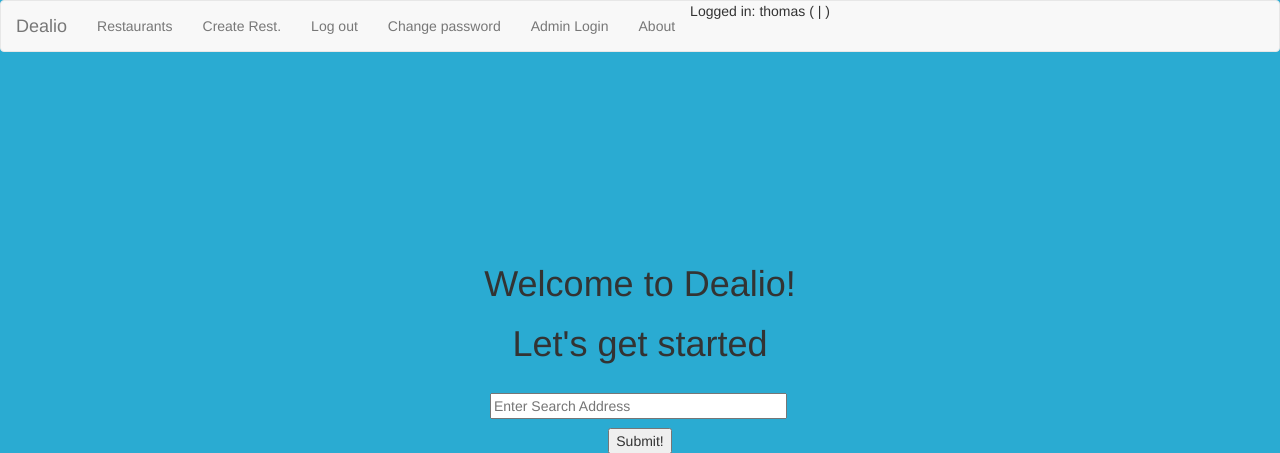
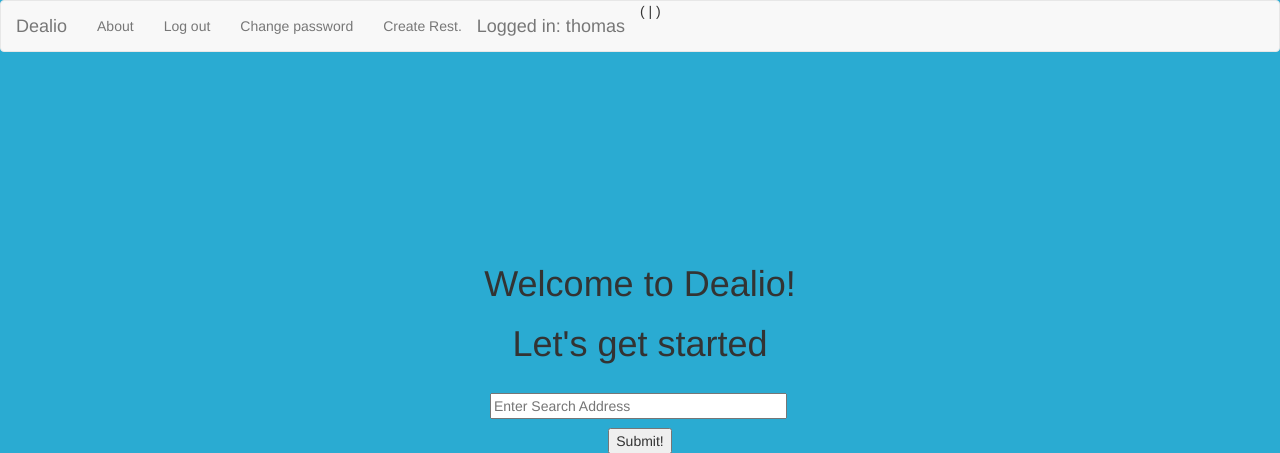
Before and after one commit to thomasrizzo96/Dealio, a Django app: page / in a window 1280 px wide. Shown: the top 453 px of the page. Run offline with Django 3.2, Linux system fonts and the light colour scheme; a user stored in the database is signed in; some libraries are stand-ins or nearby versions.

Commit message:
cleaned up ui

```diff
--- a/dealioApp/templates/dealioApp/home.html
+++ b/dealioApp/templates/dealioApp/home.html
@@ -25,17 +25,16 @@
     {% block header %}
     <div class="collapse navbar-collapse" id="bs-example-navbar-collapse-1">
       <ul class="nav navbar-nav">
-        <li><a href="/restaurants">Restaurants</a></li>
-        <li><a href="{% url 'restaurant-add' %}">Create Rest.</a></li>
+      <li><a href="/about"> About</a></li>
         {% if user.is_authenticated %}
-            {% trans "Logged in" %}: {{ user.username }}
             (<li><a href="{% url 'auth_logout' %}">{% trans "Log out" %}</a></li> |
              <li><a href="{% url 'auth_password_change' %}">{% trans "Change password" %}</a></li>)
+            <li><a href="{% url 'restaurant-add' %}">Create Rest.</a></li>
+            <div class="navbar-brand" href="/">{% trans "Logged in" %}: {{ user.username }}</div>
         {% else %}
            <li><a href="{% url 'auth_login' %}">{% trans "Log in" %}</a></li>
+           <li><a href="/admin">Admin Login</a></li>
         {% endif %}
-        <li><a href="/admin">Admin Login</a></li>
-        <li><a href="/about"> About</a></li>
       </ul>
 
     </div><!-- /.navbar-collapse -->
```
Also changed, not shown: dealioApp/templates/dealioApp/restaurants.html (+5 -2 lines), db.sqlite3.
